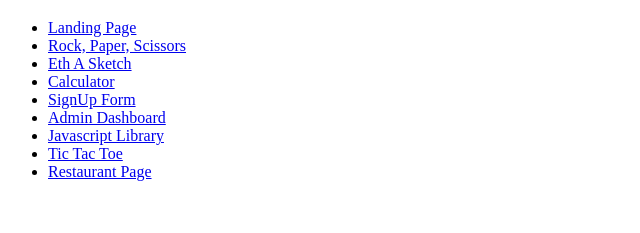
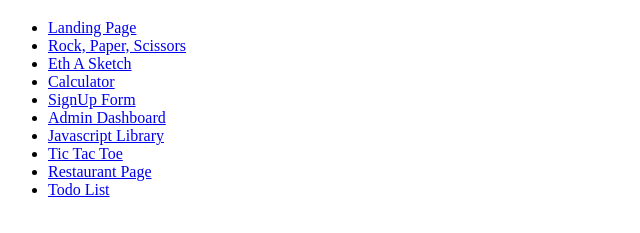
Before and after one commit to alt-Dan-delete/odin-projects, a plain HTML site: page index.html in a window 1280 px wide. Shown: the part 61-294 px from the top of the page, without its empty margins (0-640 px from the left). Drawn offline with Linux system fonts and the light colour scheme.

Commit message:
added toto-list

```diff
--- a/index.html
+++ b/index.html
@@ -17,6 +17,7 @@
         <li><a href="./javascript-libary/index.html">Javascript Library</a></li>
         <li><a href="./tic-tac-toe/index.html">Tic Tac Toe</a></li>
         <li><a href="./restaurant-page/dist/index.html">Restaurant Page</a></li>
+        <li><a href="./todo-list/dist/index.html">Todo List</a></li>
     </ul>
 </body>
 </html>
```
